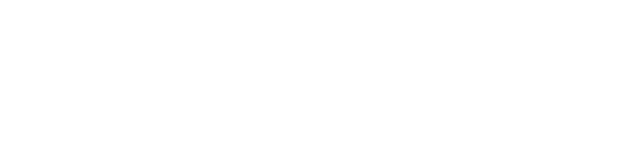
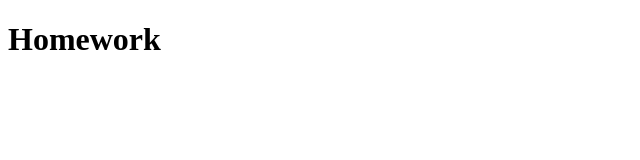
Before and after one commit to marinaobruch/Homework1, a plain HTML site: page index.html in a window 1280 px wide. Shown: the whole page, without its empty margins (0-640 px from the left). Drawn offline with Linux system fonts and the light colour scheme.

Commit message:
Changed the file index.html

```diff
--- a/index.html
+++ b/index.html
@@ -9,7 +9,7 @@
 </head>
 
 <body>
-
+    <h1>Homework</h1>
 </body>
 
 </html>
```
